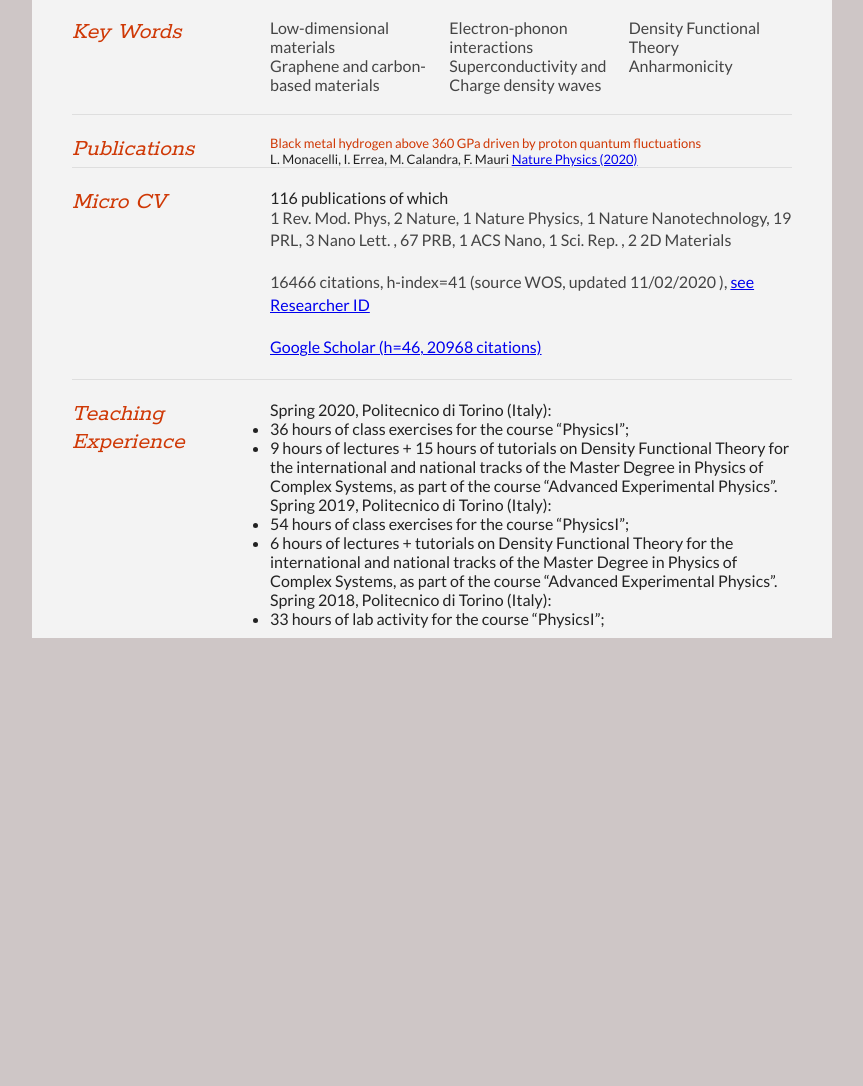
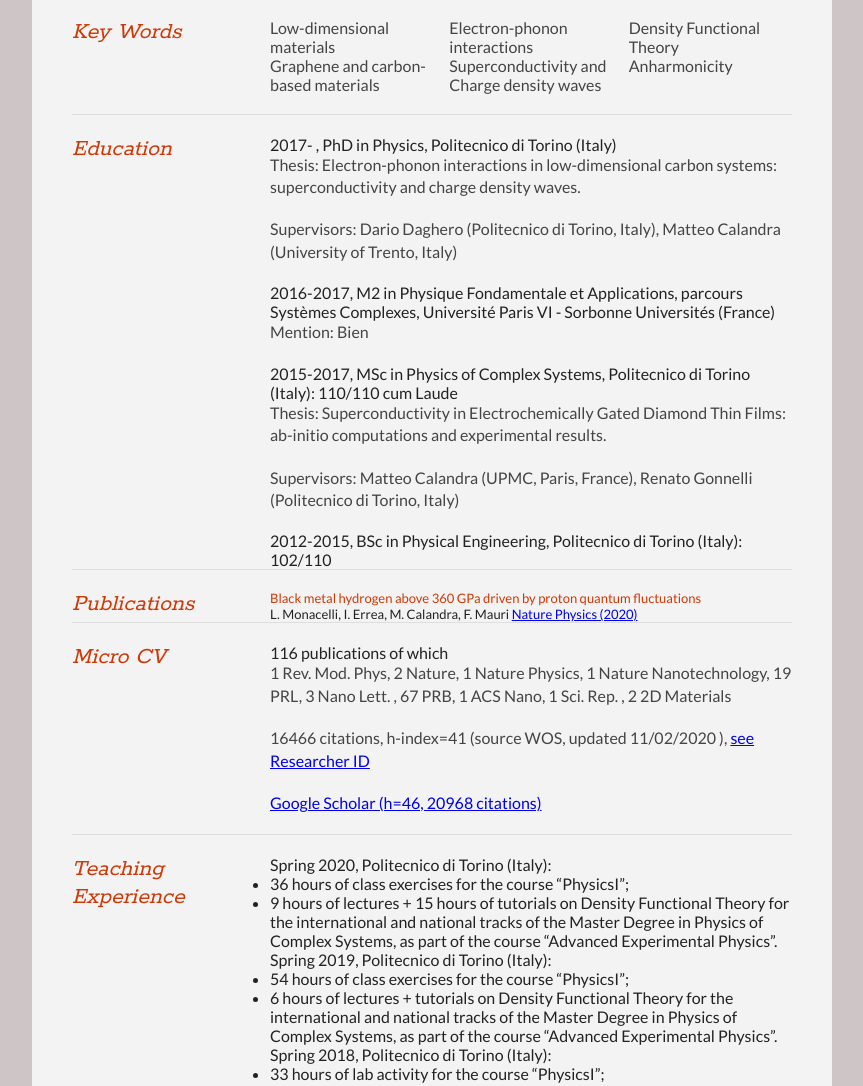
Before and after one commit to DromaninCM/dromanin.github.io, a plain HTML site: page index.html in a window 1280 px wide. Shown: the part 390-1476 px from the top of the page, without its empty margins (208-1071 px from the left). Before the commit the page ends 1058 px from the top, so only its background shows below. Drawn offline with Linux system fonts and the light colour scheme.

Commit message:
Add files via upload

```diff
--- a/index.html
+++ b/index.html
@@ -61,6 +61,30 @@
 			</div>
 			<div class="clear"></div>
 		</section>
+                <section>
+                        <div class="sectionTitle"> <h1> Education</h1></div>
+                        <div class="sectionContent">
+                        <article>
+                        <h1>2017- , PhD in Physics, Politecnico di Torino (Italy)</h1>
+			<p>Thesis: Electron-phonon interactions in low-dimensional carbon systems: superconductivity and charge density waves.</p>
+			<p>Supervisors: Dario Daghero (Politecnico di Torino, Italy), Matteo Calandra (University of Trento, Italy)</p>
+                        </article>
+                        <article>
+                        <h1>2016-2017, M2 in Physique Fondamentale et Applications, parcours Systèmes Complexes, Université Paris VI - Sorbonne Universités (France)</h1>
+                        <p>Mention: Bien</p>
+                        </article>
+                        <article>
+                        <h1>2015-2017, MSc in Physics of Complex Systems, Politecnico di Torino (Italy): 110/110 cum Laude</h1>
+                        <p>Thesis: Superconductivity in Electrochemically Gated Diamond Thin Films: ab-initio computations and experimental results.</p>
+                        <p>Supervisors: Matteo Calandra (UPMC, Paris, France), Renato Gonnelli (Politecnico di Torino, Italy)</p>
+                        </article>
+                        <article>
+                        <h1>2012-2015, BSc in Physical Engineering, Politecnico di Torino (Italy): 102/110</h1>
+                        </article>
+                                </div>
+                        <div class="clear"></div>
+                </section>
+
 		<section>
 			<article>
 				<div class="sectionTitle">
@@ -121,11 +145,15 @@
   				<li>36 hours of class exercises for the course “PhysicsI”;</li>
   				<li> 9 hours of lectures + 15 hours of tutorials on Density Functional Theory for the international and national tracks of the Master Degree in Physics of Complex Systems, as part of the course “Advanced Experimental Physics”.</li>
 			</ul>
+			</article>
+			<article>
 			<h1>Spring 2019, Politecnico di Torino (Italy):</h1>
 			<ul>
                                 <li>54 hours of class exercises for the course “PhysicsI”;</li>
                                 <li> 6 hours of lectures + tutorials on Density Functional Theory for the international and national tracks of the Master Degree in Physics of Complex Systems, as part of the course “Advanced Experimental Physics”.</li>
                         </ul>
+			</article>
+			<article>
 			<h1>Spring 2018, Politecnico di Torino (Italy):</h1>
 			<ul>
                                 <li>33 hours of lab activity for the course “PhysicsI”;</li>
```
